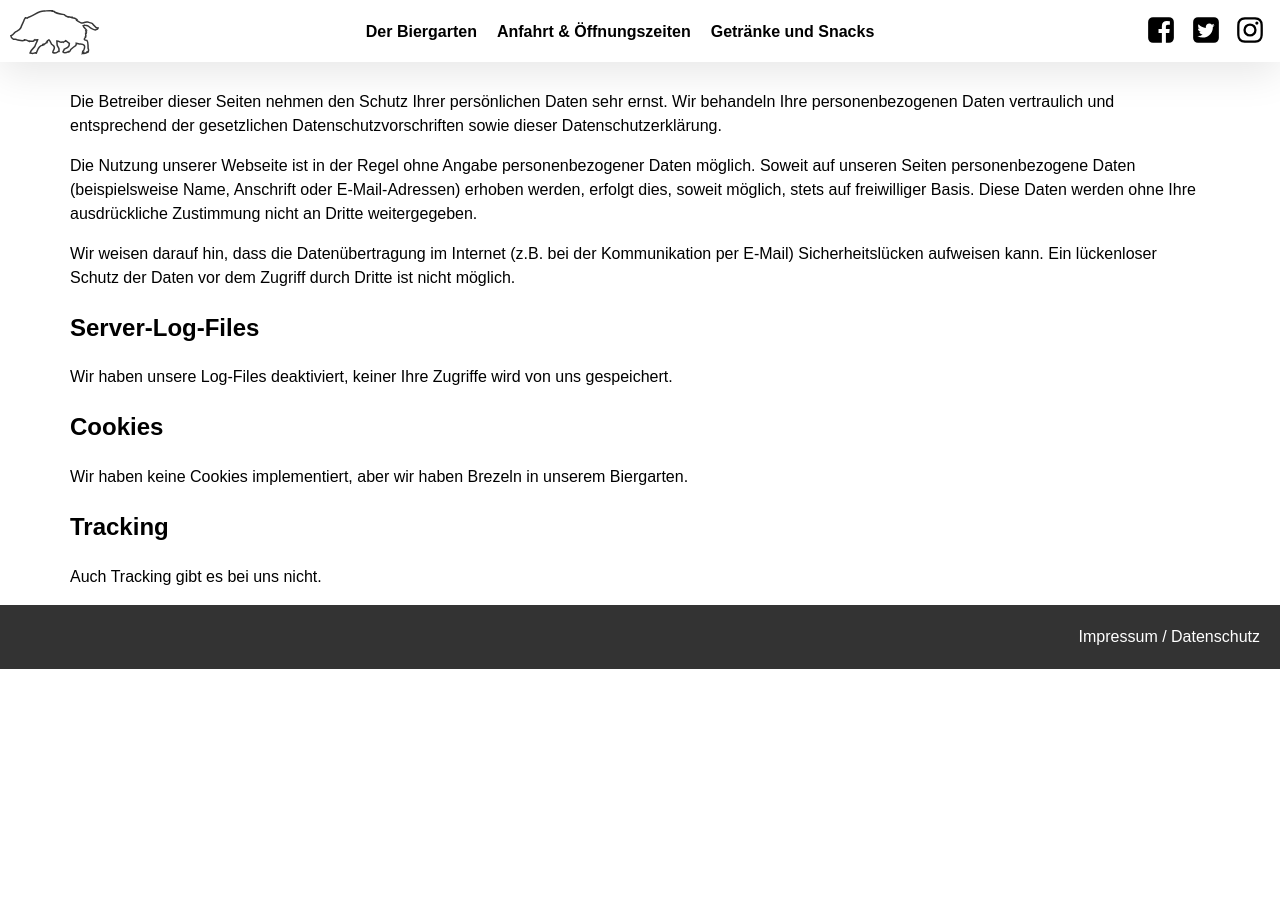
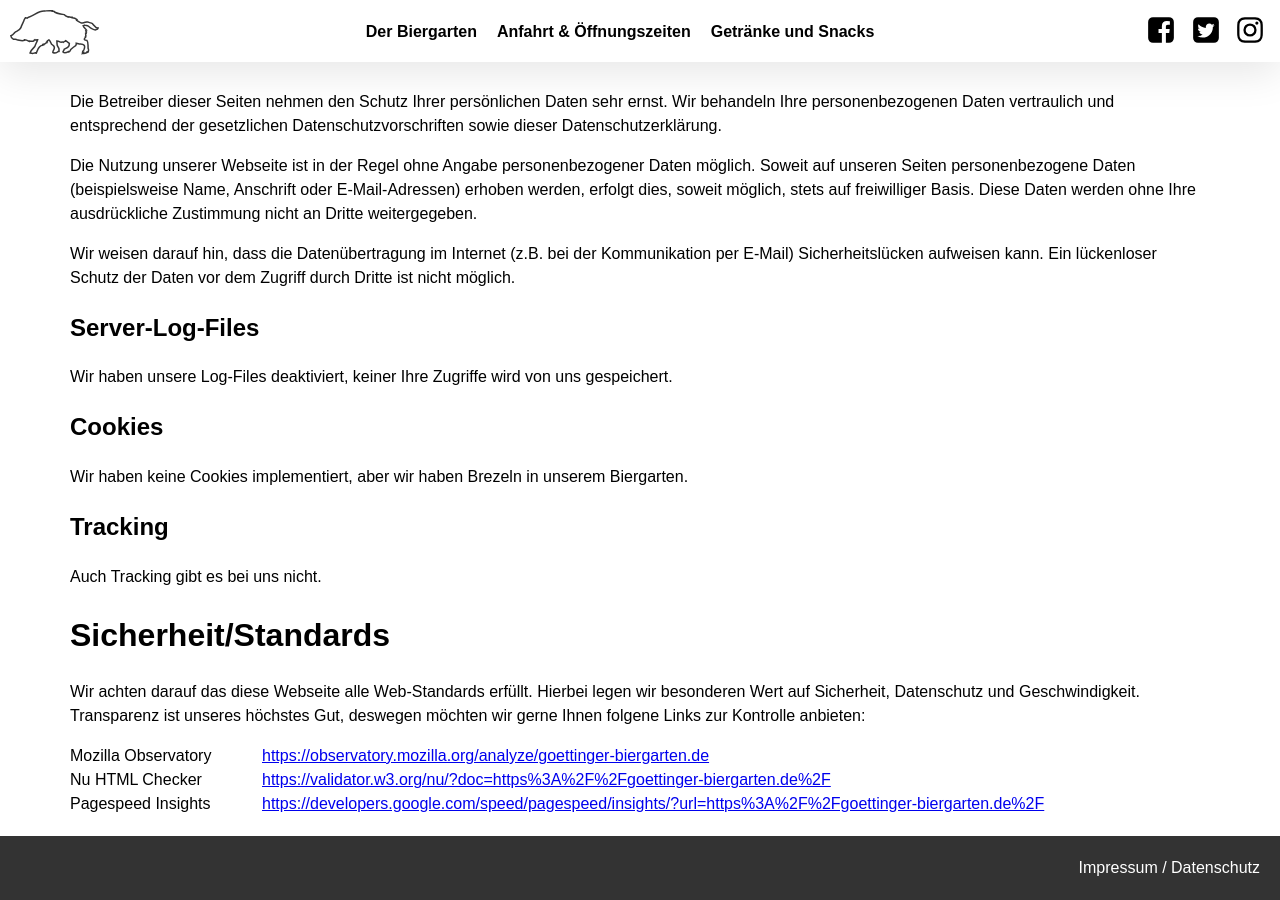
Before and after one commit to versable/kehr-website, a Jekyll site: the page built from impressum.html, in a window 1280 px wide and 900 px high, scrolled down 734 px. Built offline with Jekyll 4.4.1, drawn with Linux system fonts in a browser that asks for light colours; before the commit the page ends 1403 px from its top, so only the background shows below that.

Commit message:
Update impressum to reflect our values

```diff
--- a/impressum.html
+++ b/impressum.html
@@ -66,4 +66,31 @@ permalink: /impressum/
     <p>
         Auch Tracking gibt es bei uns nicht.
     </p>
+    <h1 id="sicherheit-standards">Sicherheit/Standards</h1>
+    <p>
+        Wir achten darauf das diese Webseite alle Web-Standards erfüllt.
+        Hierbei legen wir besonderen Wert auf Sicherheit, Datenschutz und
+        Geschwindigkeit. Transparenz ist unseres höchstes Gut, deswegen möchten
+        wir gerne Ihnen folgene Links zur Kontrolle anbieten:
+    </p>
+    <dl>
+        <dt>Mozilla Observatory</dt>
+        <dd>
+            <a href="https://observatory.mozilla.org/analyze/goettinger-biergarten.de">
+                https://observatory.mozilla.org/analyze/goettinger-biergarten.de
+            </a>
+        </dd>
+        <dt>Nu HTML Checker</dt>
+        <dd>
+            <a href="https://validator.w3.org/nu/?doc=https%3A%2F%2Fgoettinger-biergarten.de%2F">
+                https://validator.w3.org/nu/?doc=https%3A%2F%2Fgoettinger-biergarten.de%2F
+            </a>
+        </dd>
+        <dt>Pagespeed Insights</dt>
+        <dd>
+            <a href="https://developers.google.com/speed/pagespeed/insights/?url=https%3A%2F%2Fgoettinger-biergarten.de%2F">
+                https://developers.google.com/speed/pagespeed/insights/?url=https%3A%2F%2Fgoettinger-biergarten.de%2F
+            </a>
+        </dd>
+    </dl>
 </div>
```
